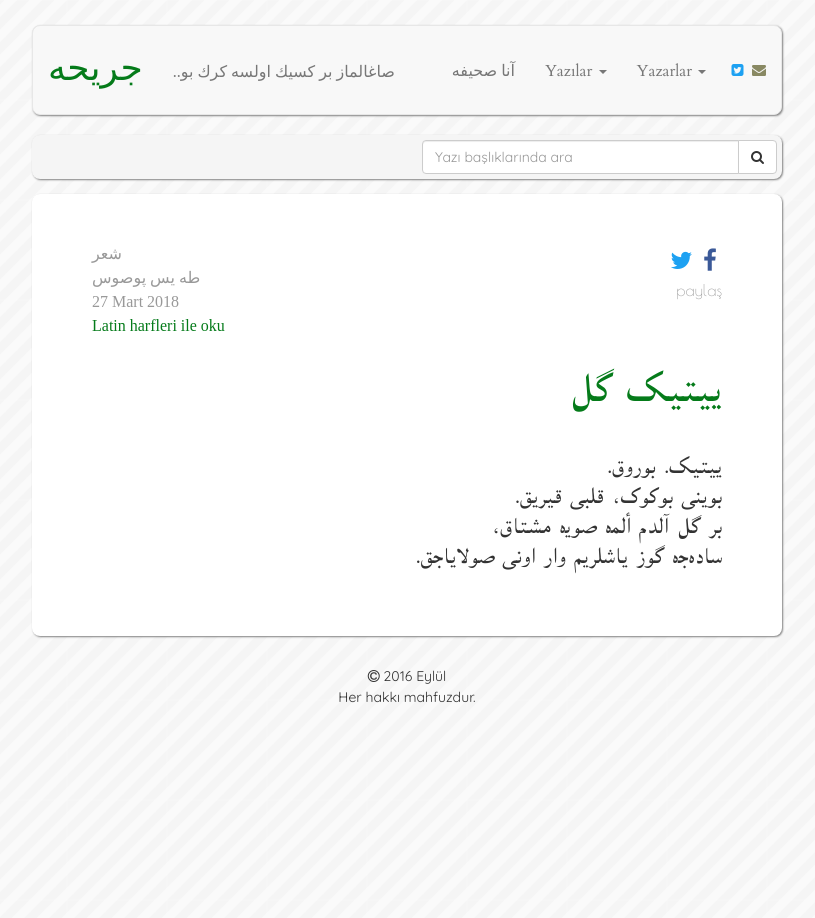
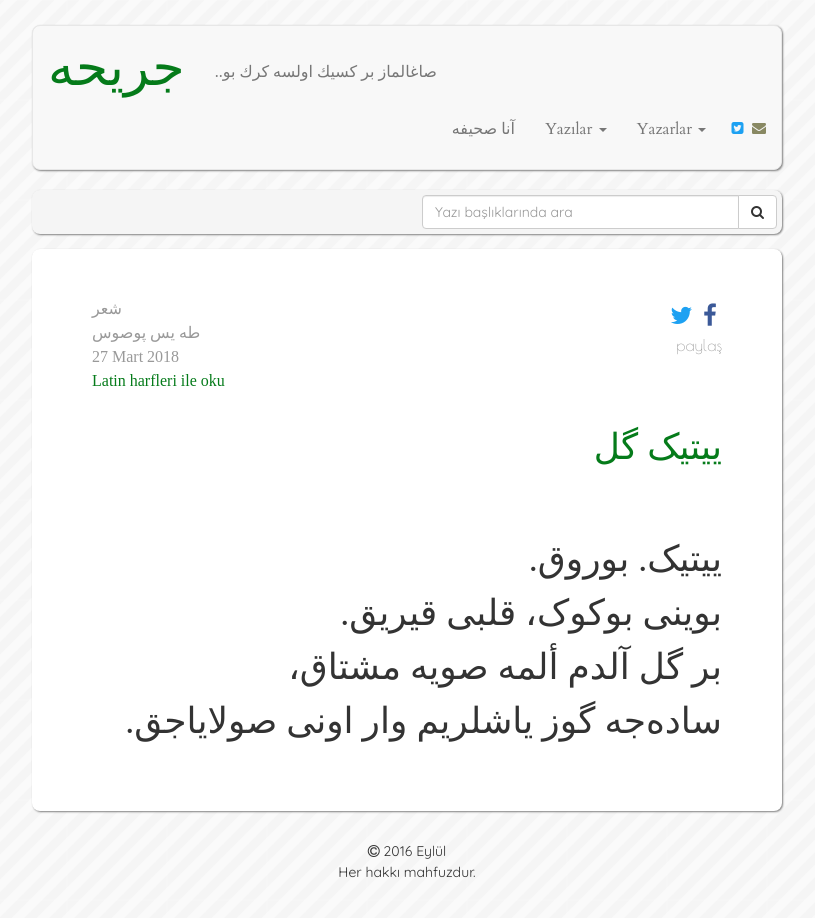
Before and after one commit to muhammedaydogdu/muhammedaydogdu.github.io, a Jekyll site: the page built from _posts/2018-03-27-yitik-gul-os.md, in a window 1280 px wide. Shown: the whole page, without its empty margins (233-1048 px from the left). Built offline with Jekyll 4.4.1, drawn with Linux system fonts in a browser that asks for light colours; some web fonts are replaced.

Commit message:
Update style.css

```diff
--- a/css/style.css
+++ b/css/style.css
@@ -132,11 +132,11 @@ nav li a.social {
 }
 
 .os-text {
-  font-family: 'Riwaj';
+  font-family: 'Husrev Hatti';
 }
 
 .container .jumbotron .os-text p {
-  font-size: 20px;
+  font-size: 36px;
 }
 
 .container .jumbotron h2.os-text {
@@ -144,5 +144,5 @@ nav li a.social {
 }
 
 #os-baslik {
-  font-size: 36px;
+  font-size: 52px;
 }
```
